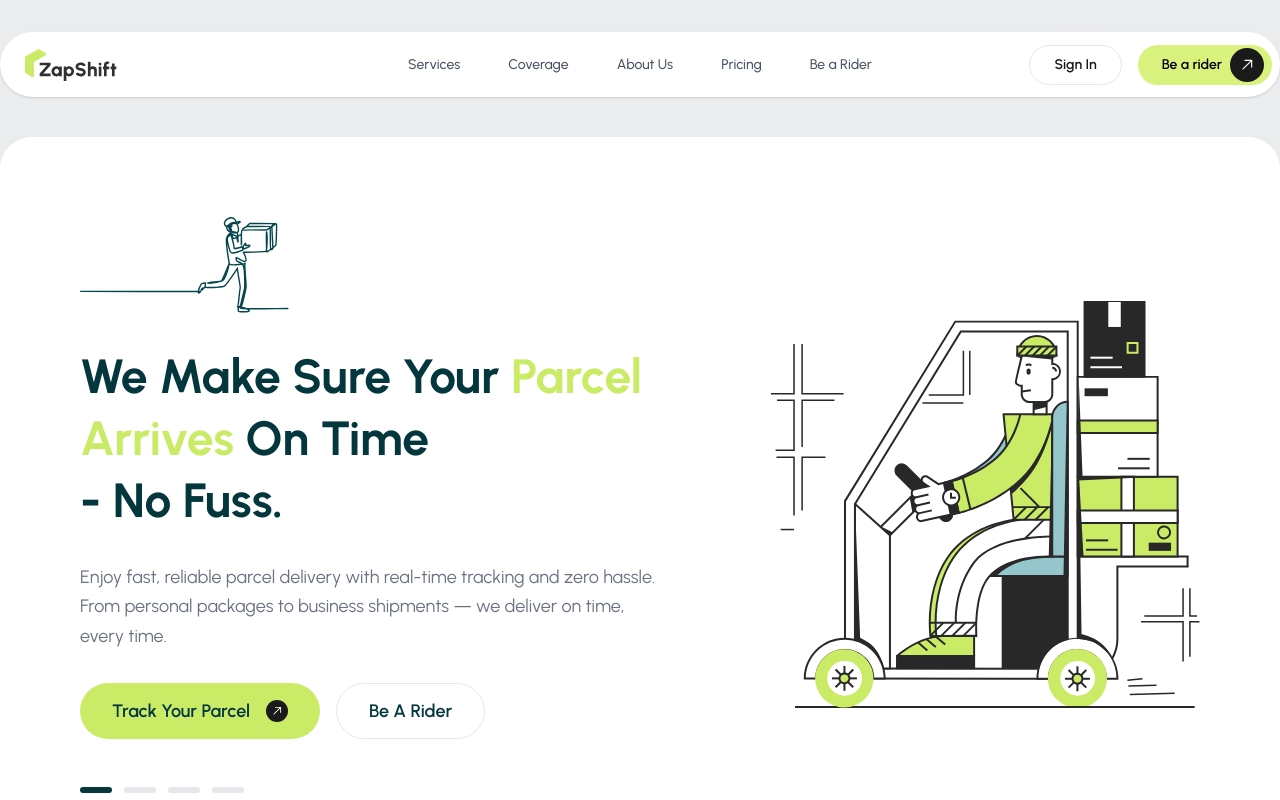
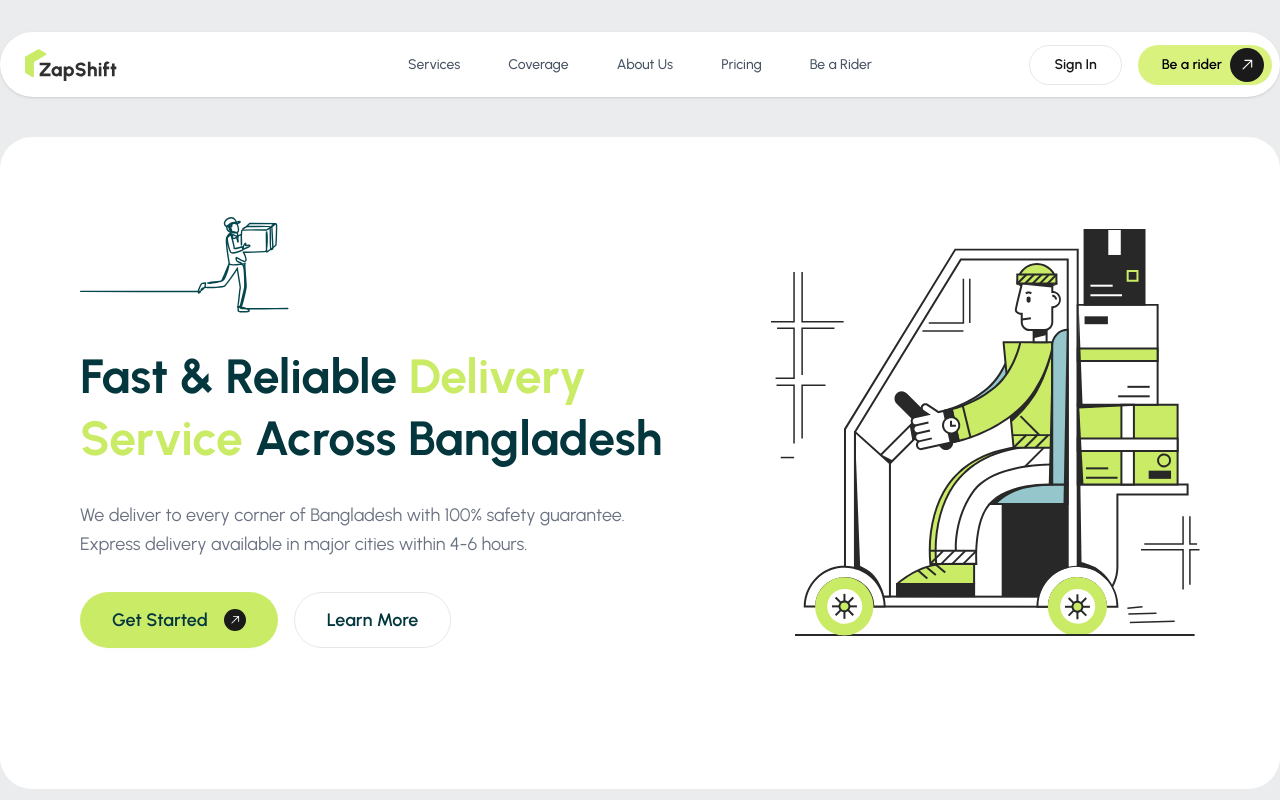
Before and after one commit to alamin-islam0/zapshift-client, a React (Vite) app: page / in a window 1280 px wide. Shown: the top 800 px of the page. Built offline with nearby package versions, Linux system fonts and the light colour scheme.

Commit message:
Current hero section convert with swiper slider

```diff
--- a/package.json
+++ b/package.json
@@ -15,6 +15,7 @@
     "react": "^19.2.0",
     "react-dom": "^19.2.0",
     "react-icons": "^5.5.0",
+    "react-responsive-carousel": "^3.2.23",
     "react-router": "^7.9.6",
     "swiper": "^12.0.3",
     "tailwindcss": "^4.1.17"
--- a/src/components/HomeComponents/HeroSection.jsx
+++ b/src/components/HomeComponents/HeroSection.jsx
@@ -1,64 +1,152 @@
 import React from "react";
+import { Swiper, SwiperSlide } from "swiper/react";
+import { Pagination, Autoplay } from "swiper/modules";
+import "swiper/css";
+import "swiper/css/pagination";
 import HeroIcon from "../../assets/hero-icon.svg";
 import HeroBanner from "../../assets/hero-banner.svg";
 import { GoArrowUpRight } from "react-icons/go";
 
 const HeroSection = () => {
+  const heroSlides = [
+    {
+      icon: HeroIcon,
+      title: "We Make Sure Your",
+      highlight: "Parcel Arrives",
+      subtitle: "On Time - No Fuss.",
+      description:
+        "Enjoy fast, reliable parcel delivery with real-time tracking and zero hassle. From personal packages to business shipments — we deliver on time, every time.",
+      image: HeroBanner,
+      buttons: [
+        { text: "Track Your Parcel", primary: true },
+        { text: "Be A Rider", primary: false },
+      ],
+    },
+    {
+      icon: HeroIcon,
+      title: "Fast & Reliable",
+      highlight: "Delivery Service",
+      subtitle: "Across Bangladesh",
+      description:
+        "We deliver to every corner of Bangladesh with 100% safety guarantee. Express delivery available in major cities within 4-6 hours.",
+      image: HeroBanner,
+      buttons: [
+        { text: "Get Started", primary: true },
+        { text: "Learn More", primary: false },
+      ],
+    },
+    {
+      icon: HeroIcon,
+      title: "Your Trusted",
+      highlight: "Logistics Partner",
+      subtitle: "For Business Growth",
+      description:
+        "From SME to corporate solutions, we provide customized delivery services with inventory management and real-time tracking support.",
+      image: HeroBanner,
+      buttons: [
+        { text: "Become a Merchant", primary: true },
+        { text: "View Pricing", primary: false },
+      ],
+    },
+  ];
+
   return (
     <div className="container mx-auto p-6 lg:p-20 bg-white rounded-3xl lg:rounded-4xl mt-5 lg:mt-10">
+      <Swiper
+        modules={[Pagination, Autoplay]}
+        pagination={{
+          clickable: true,
+          el: ".hero-pagination",
+          bulletClass: "hero-pagination-bullet",
+          bulletActiveClass: "hero-pagination-bullet-active",
+        }}
+        autoplay={{
+          delay: 5000,
+          disableOnInteraction: false,
+        }}
+        loop={true}
+        className="hero-swiper"
+      >
+        {heroSlides.map((slide, index) => (
+          <SwiperSlide key={index}>
             <div className="flex flex-col lg:flex-row gap-12 items-center">
               {/* Left Column */}
               <div className="space-y-8 w-full lg:w-[60%]">
                 {/* Hero Icon */}
                 <div>
-            <img src={HeroIcon} alt="Delivery Icon" className="h-16 lg:h-24" />
+                  <img
+                    src={slide.icon}
+                    alt="Delivery Icon"
+                    className="h-16 lg:h-24"
+                  />
                 </div>
 
                 {/* Headline */}
                 <h1 className="text-4xl lg:text-5xl font-bold text-[#03373d] leading-tight lg:leading-[62px]">
-            We Make Sure Your{" "}
-            <span className="text-[#caeb66]">Parcel Arrives</span> On Time{" "}
-            <br className="hidden lg:block" />- No Fuss.
+                  {slide.title}{" "}
+                  <span className="text-[#caeb66]">{slide.highlight}</span>{" "}
+                  {slide.subtitle}
                 </h1>
 
                 {/* Subheading */}
                 <p className="text-gray-500 text-base lg:text-lg max-w-xl leading-relaxed">
-            Enjoy fast, reliable parcel delivery with real-time tracking and
-            zero hassle. From personal packages to business shipments — we
-            deliver on time, every time.
+                  {slide.description}
                 </p>
 
                 {/* Buttons */}
                 <div className="flex flex-wrap gap-4">
-            <button className="btn bg-[#caeb66] hover:bg-[#b8d955] text-[#03373d] border-none rounded-full px-6 lg:px-8 h-12 lg:h-14 text-base lg:text-lg font-semibold flex items-center gap-2">
-              Track Your Parcel
+                  {slide.buttons.map((button, btnIndex) =>
+                    button.primary ? (
+                      <button
+                        key={btnIndex}
+                        className="btn bg-[#caeb66] hover:bg-[#b8d955] text-[#03373d] border-none rounded-full px-6 lg:px-8 h-12 lg:h-14 text-base lg:text-lg font-semibold flex items-center gap-2"
+                      >
+                        {button.text}
                         <span className="bg-[#1A1A1A] text-white p-1 rounded-full ml-2">
                           <GoArrowUpRight className="text-sm" />
                         </span>
                       </button>
-            <button className="btn btn-outline border-gray-200 hover:bg-gray-50 hover:border-gray-300 text-[#03373d] rounded-full px-6 lg:px-8 h-12 lg:h-14 text-base lg:text-lg font-semibold">
-              Be A Rider
+                    ) : (
+                      <button
+                        key={btnIndex}
+                        className="btn btn-outline border-gray-200 hover:bg-gray-50 hover:border-gray-300 text-[#03373d] rounded-full px-6 lg:px-8 h-12 lg:h-14 text-base lg:text-lg font-semibold"
+                      >
+                        {button.text}
                       </button>
-          </div>
-
-          {/* Pagination Dots */}
-          <div className="flex gap-3 mt-12">
-            <div className="h-1.5 w-8 bg-[#03373d] rounded-full"></div>
-            <div className="h-1.5 w-8 bg-gray-200 rounded-full"></div>
-            <div className="h-1.5 w-8 bg-gray-200 rounded-full"></div>
-            <div className="h-1.5 w-8 bg-gray-200 rounded-full"></div>
+                    )
+                  )}
                 </div>
               </div>
 
               {/* Right Column */}
               <div className="flex justify-center lg:justify-end w-full lg:w-[40%]">
                 <img
-            src={HeroBanner}
+                  src={slide.image}
                   alt="Delivery Service"
                   className="w-full max-w-md lg:max-w-2xl"
                 />
               </div>
             </div>
+          </SwiperSlide>
+        ))}
+      </Swiper>
+
+      {/* Pagination Dots - Static at bottom */}
+      <div className="hero-pagination flex gap-3 mt-8 g:mt-12"></div>
+
+      <style jsx>{`
+        .hero-pagination-bullet {
+          height: 6px;
+          width: 32px;
+          background: #6a7282;
+          border-radius: 9999px;
+          cursor: pointer;
+          transition: all 0.3s ease;
+        }
+        .hero-pagination-bullet-active {
+          background: #caeb66;
+        }
+      `}</style>
     </div>
   );
 };
```
Also changed, not shown: 1 other file (tests, documents, lock files or other folders). Lines whose indentation alone changed are shown as unchanged.
